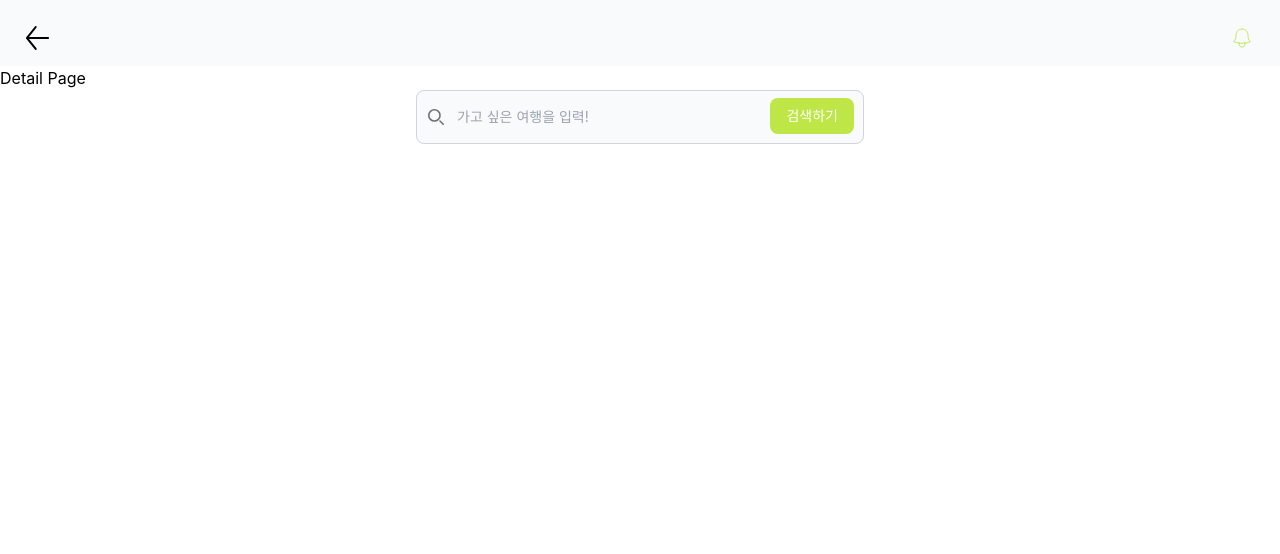
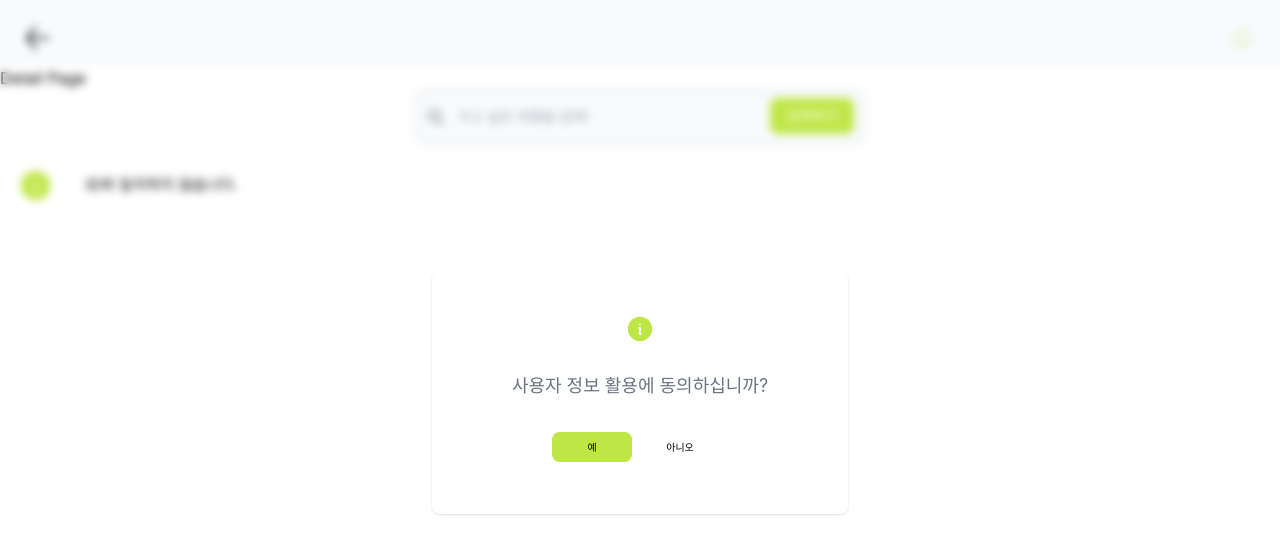
Before and after one commit to flution/PlanT_FE, a React (Create React App) app: page /detail in a window 1280 px wide. Shown: the top 554 px of the page. Built offline with nearby package versions, Linux system fonts and the light colour scheme.

Commit message:
Feat : 버튼알람청유문

```diff
--- a/src/App.css
+++ b/src/App.css
@@ -1,38 +1,5 @@
-.App {
+body {
+  padding: 20px;
   text-align: center;
+  background-color: #e2e2e2;
 }
-
-.App-logo {
-  height: 40vmin;
-  pointer-events: none;
-}
-
-@media (prefers-reduced-motion: no-preference) {
-  .App-logo {
-    animation: App-logo-spin infinite 20s linear;
-  }
-}
-
-.App-header {
-  background-color: #282c34;
-  min-height: 100vh;
-  display: flex;
-  flex-direction: column;
-  align-items: center;
-  justify-content: center;
-  font-size: calc(10px + 2vmin);
-  color: white;
-}
-
-.App-link {
-  color: #61dafb;
-}
-
-@keyframes App-logo-spin {
-  from {
-    transform: rotate(0deg);
-  }
-  to {
-    transform: rotate(360deg);
-  }
-}
--- a/src/App.tsx
+++ b/src/App.tsx
@@ -3,6 +3,8 @@ import { Routes, Route } from 'react-router-dom';
 import UpperNavbar from './components/UpperNavbar';
 import DetailPage from './pages/DetailPage';
 import MainPage from './pages/MainPage';
+import Alert from "./components/Alert/Alert";
+import ModalRequest from "./components/ModalRequest/ModalRequest";
 
 const App: React.FC = () => {
   return (
@@ -12,6 +14,11 @@ const App: React.FC = () => {
         <Route path="/main" element={<MainPage />} />
         <Route path="/detail" element={<DetailPage />} />
       </Routes>
+      <Alert text="ID와 일치하지 않습니다." />
+      <ModalRequest
+        isOpen={true}
+        text={"사용자 정보 활용에 동의하십니까?"}
+      ></ModalRequest>
     </div>
   );
 };
--- /dev/null
+++ b/src/components/Alert/Alert.tsx
@@ -0,0 +1,34 @@
+import React from "react";
+interface AlertProps {
+  text: string;
+}
+
+const Alarm: React.FC<AlertProps> = ({ text }) => {
+  return (
+    <div
+      className="flex w-[300px] h-[81px] items-center p-5 self-center rounded-lg
+
+        bg-white text-black
+        dark:bg-gray-800 dark:text-blue-400"
+      role="alert"
+    >
+      <svg
+        className="inline w-[30px] h-[30px] mr-9 fill-main-color"
+        aria-hidden="true"
+        xmlns="http://www.w3.org/2000/svg"
+        fill="currentColor"
+        viewBox="0 0 25 25"
+      >
+        <path
+          fill-rule="evenodd"
+          clip-rule="evenodd"
+          d="M0.8125 13C0.8125 6.26903 6.26903 0.8125 13 0.8125C19.731 0.8125 25.1875 6.26903 25.1875 13C25.1875 19.731 19.731 25.1875 13 25.1875C6.26903 25.1875 0.8125 19.731 0.8125 13ZM11.6953 11.1981C13.1281 10.4817 14.7414 11.7758 14.3528 13.3299L13.4666 16.8749L13.5184 16.849C13.9815 16.6174 14.5447 16.8051 14.7762 17.2683C15.0078 17.7314 14.8201 18.2945 14.357 18.526L14.3051 18.552C12.8723 19.2684 11.259 17.9743 11.6476 16.4202L12.5338 12.8751L12.482 12.901C12.0189 13.1326 11.4557 12.9449 11.2242 12.4818C10.9926 12.0187 11.1803 11.4555 11.6434 11.224L11.6953 11.1981ZM13 9.25C13.5178 9.25 13.9375 8.83027 13.9375 8.3125C13.9375 7.79473 13.5178 7.375 13 7.375C12.4822 7.375 12.0625 7.79473 12.0625 8.3125C12.0625 8.83027 12.4822 9.25 13 9.25Z"
+          fill="#BFE647"
+        />
+      </svg>
+      <span className="text-alert">{text}</span>
+    </div>
+  );
+};
+
+export default Alarm;
--- /dev/null
+++ b/src/components/Button/ButtonBig.tsx
@@ -0,0 +1,23 @@
+import React from "react";
+
+interface ButtonProps {
+  text: string;
+  bgColor: string;
+}
+
+const ButtonBig: React.FC<ButtonProps> = ({ text, bgColor }) => {
+  return (
+    <button
+      type="button"
+      className={`
+        w-[320px] h-[60px] text-bigBtn
+        text-center rounded-[10px] px-5 py-2.5 me-2 mb-2
+        focus:outline-none text-black bg-${bgColor}
+        hover:bg-hover-color`}
+    >
+      {text}
+    </button>
+  );
+};
+
+export default ButtonBig;
--- /dev/null
+++ b/src/components/Button/ButtonMid.tsx
@@ -0,0 +1,23 @@
+import React from "react";
+
+interface ButtonProps {
+  text: string;
+  bgColor: string;
+}
+
+const ButtonMid: React.FC<ButtonProps> = ({ text, bgColor }) => {
+  return (
+    <button
+      type="button"
+      className={`
+        w-[160px] h-[45px] text-midBtn
+        text-center rounded-[7.5px] px-5 py-2.5 me-2 mb-2
+        focus:outline-none text-black bg-${bgColor}
+        hover:bg-hover-color`}
+    >
+      {text}
+    </button>
+  );
+};
+
+export default ButtonMid;
--- /dev/null
+++ b/src/components/Button/ButtonSml.tsx
@@ -0,0 +1,23 @@
+import React from "react";
+
+interface ButtonProps {
+  text: string;
+  bgColor: string;
+}
+
+const ButtonSml: React.FC<ButtonProps> = ({ text, bgColor }) => {
+  return (
+    <button
+      type="button"
+      className={`
+        w-[80px] h-[30px] text-smlBtn
+        text-center rounded-[7.5px] px-5 py-2.5 me-2 mb-2
+        focus:outline-none text-black bg-${bgColor}
+        hover:bg-hover-color`}
+    >
+      {text}
+    </button>
+  );
+};
+
+export default ButtonSml;
--- /dev/null
+++ b/src/components/ModalRequest/ModalRequest.tsx
@@ -0,0 +1,48 @@
+import React from "react";
+import ButtonSml from "../Button/ButtonSml";
+interface ModalProps {
+  isOpen: boolean;
+  text: string;
+}
+
+const ModalRequest: React.FC<ModalProps> = ({ isOpen, text }) => {
+  return (
+    <div
+      id="popup-modal"
+      className={`${
+        isOpen ? "flex" : "hidden"
+      } backdrop-blur-sm overflow-y-auto overflow-x-hidden fixed top-0 right-0 left-0 z-50 justify-center items-center w-full md:inset-0 h-[calc(100%-1rem)] max-h-full`}
+    >
+      <div className="relative p-4 w-full max-w-md max-h-full">
+        <div className="relative bg-white rounded-lg shadow dark:bg-gray-700">
+          <div className="p-4 md:p-5 text-center">
+            <svg
+              className="mx-auto mt-6 mb-7"
+              width="30"
+              height="30"
+              viewBox="0 0 60 60"
+              fill="none"
+              xmlns="http://www.w3.org/2000/svg"
+            >
+              <path
+                fill-rule="evenodd"
+                clip-rule="evenodd"
+                d="M5.625 30C5.625 16.5381 16.5381 5.625 30 5.625C43.4619 5.625 54.375 16.5381 54.375 30C54.375 43.4619 43.4619 54.375 30 54.375C16.5381 54.375 5.625 43.4619 5.625 30ZM27.3906 26.3961C30.2562 24.9633 33.4827 27.5516 32.7057 30.6597L30.9332 37.7498L31.0369 37.698C31.9631 37.2349 33.0894 37.6103 33.5525 38.5365C34.0156 39.4627 33.6402 40.589 32.7139 41.0521L32.6102 41.1039C29.7446 42.5367 26.5181 39.9485 27.2951 36.8403L29.0677 29.7502L28.9639 29.8021C28.0377 30.2652 26.9115 29.8898 26.4484 28.9636C25.9853 28.0374 26.3607 26.9111 27.2869 26.448L27.3906 26.3961ZM30 22.5C31.0355 22.5 31.875 21.6605 31.875 20.625C31.875 19.5895 31.0355 18.75 30 18.75C28.9645 18.75 28.125 19.5895 28.125 20.625C28.125 21.6605 28.9645 22.5 30 22.5Z"
+                fill="#BFE647"
+              />
+            </svg>
+            <h3 className="mb-8 text-lg font-normal text-gray-500 dark:text-gray-400">
+              {text}
+            </h3>
+            <div className="mb-6">
+              <ButtonSml text="예" bgColor="main-color" />
+              <ButtonSml text="아니오" bgColor="white" />
+            </div>
+          </div>
+        </div>
+      </div>
+    </div>
+  );
+};
+
+export default ModalRequest;
--- a/src/index.css
+++ b/src/index.css
@@ -4,14 +4,14 @@
 
 body {
   margin: 0;
-  font-family: -apple-system, BlinkMacSystemFont, 'Segoe UI', 'Roboto', 'Oxygen',
-    'Ubuntu', 'Cantarell', 'Fira Sans', 'Droid Sans', 'Helvetica Neue',
+  font-family: -apple-system, BlinkMacSystemFont, "Segoe UI", "Roboto", "Oxygen",
+    "Ubuntu", "Cantarell", "Fira Sans", "Droid Sans", "Helvetica Neue",
     sans-serif;
   -webkit-font-smoothing: antialiased;
   -moz-osx-font-smoothing: grayscale;
 }
 
 code {
-  font-family: source-code-pro, Menlo, Monaco, Consolas, 'Courier New',
+  font-family: source-code-pro, Menlo, Monaco, Consolas, "Courier New",
     monospace;
 }
--- a/tailwind.config.js
+++ b/tailwind.config.js
@@ -3,12 +3,19 @@ module.exports = {
   content: ["./src/**/*.{js,jsx,ts,tsx}"],
   theme: {
     extend: {
-      colors : {
+      spacing: {},
+      fontSize: {
+        bigBtn: ["20px", "23px"],
+        midBtn: ["15px", "17px"],
+        smlBtn: ["10px", "11px"],
+        alert: ["15px", "30px"],
+      },
+      colors: {
         "main-color": "#BFE647",
         "hover-color": "#89C73E",
         "gray-light": "#E0E0E0",
       },
-    }
+    },
   },
   plugins: [],
 };
```
